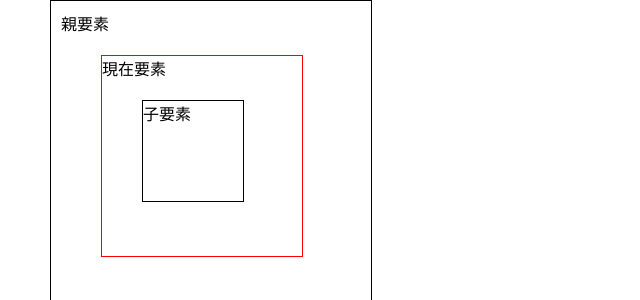
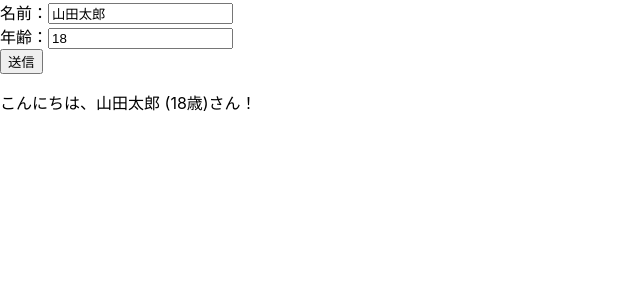
Before and after one commit to misaku54/my-react, a React (Create React App) app: page / in a window 1280 px wide. Shown: the top 300 px of the page, without its empty margins (0-640 px from the left). Built offline with nearby package versions, Linux system fonts and the light colour scheme.

Commit message:
[add]4-1-1

```diff
--- /dev/null
+++ b/src/chap04/StateForm.jsx
@@ -0,0 +1,38 @@
+import { useState } from 'react';
+
+export default function StateForm(){
+  const [form, setForm] = useState({
+    name: '山田太郎',
+    age: 18
+  });
+
+  const handleForm = e => {
+    setForm({
+      ...form,
+      [e.target.name]: e.target.value
+    });
+  }
+
+  const show = () => {
+    console.log(`こんにちは、${form.name} (${form.age}歳)さん！`);
+  }
+
+  return(
+    <form>
+      <div>
+        <label htmlFor="name">名前：</label>
+        <input id="name" name="name" type="text"
+          onChange={handleForm} value={form.name} />
+      </div>
+      <div>
+        <label htmlFor="age">年齢：</label>
+        <input id="age" name="age" type="number"
+          onChange={handleForm} value={form.age} />
+      </div>
+      <div>
+        <button type="button" onClick={show}>送信</button>
+      </div>
+      <p>こんにちは、{form.name} ({form.age}歳)さん！</p>
+    </form>
+  );
+}
--- a/src/index.js
+++ b/src/index.js
@@ -3,14 +3,13 @@ import ReactDOM from 'react-dom/client';
 import './index.css';
 // import App from './App';
 import reportWebVitals from './reportWebVitals';
-import EventArgs from './chap03/EventArgs';
-import EventPropagation from './chap03/EventPropagation';
+import StateForm from './chap04/StateForm';
 
 const root = ReactDOM.createRoot(document.getElementById('root'));
 
 // Number オブジェクトのインスタンスメソッドである toLocaleString は、数値を指定したロケールとオプションに応じた形式で文字列に変換した値を取得することができます
 root.render(
-  <EventPropagation />
+  <StateForm />
 );
 
 
```
